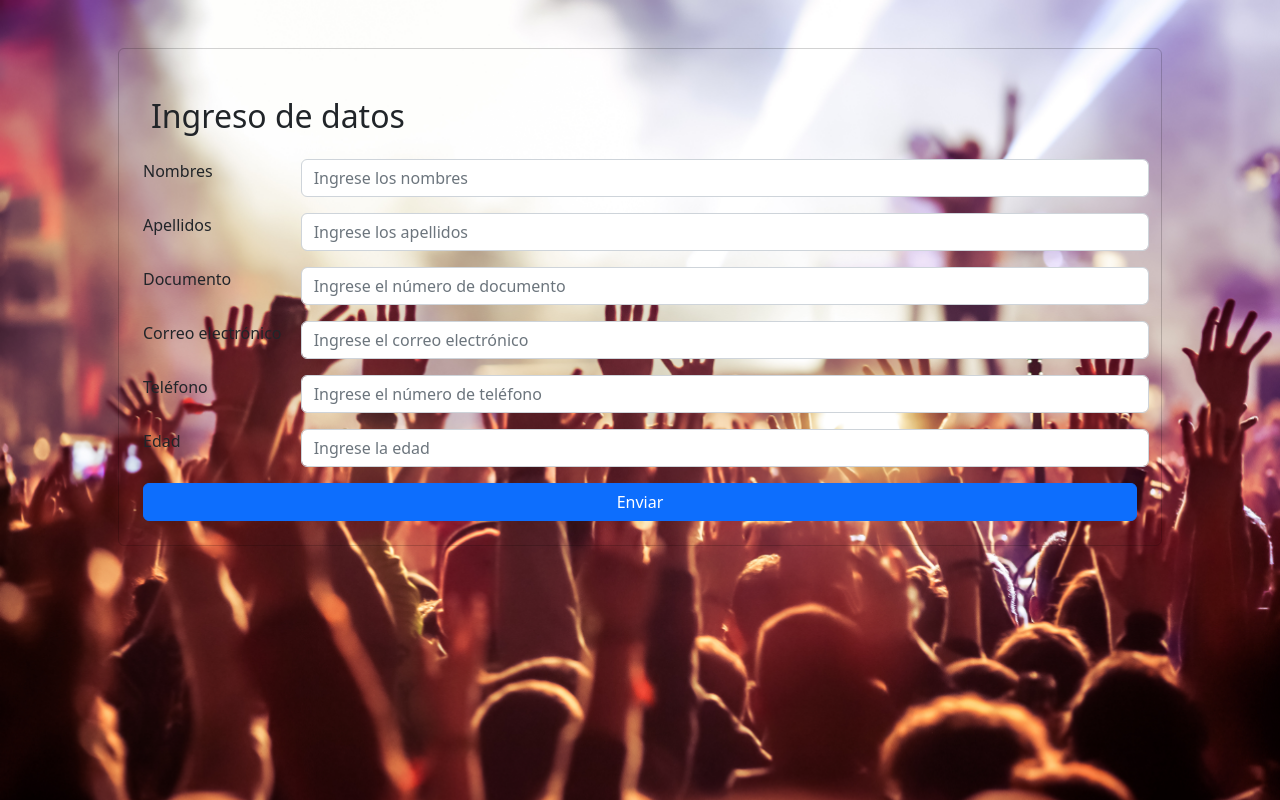
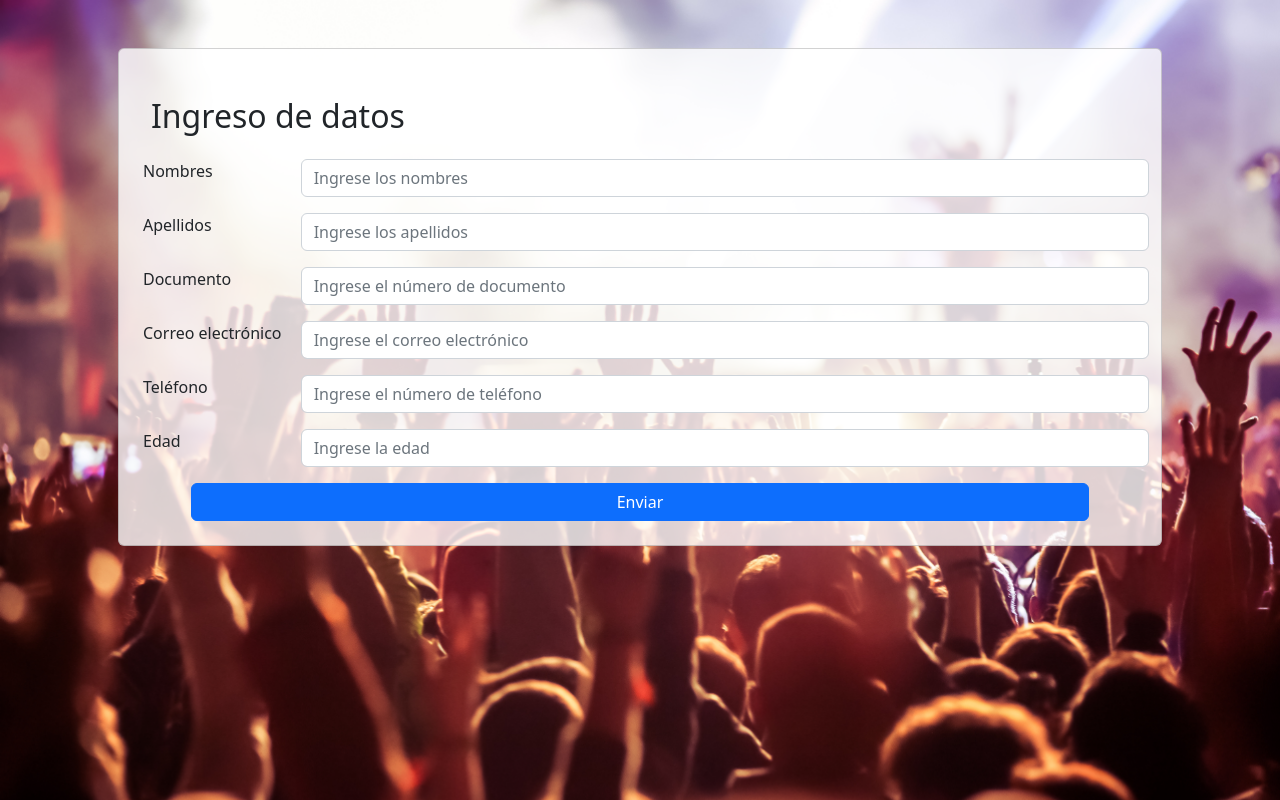
Before and after one commit to mvilladas/concierto, a PHP site: page /html/formulario.html in a window 1280 px wide. Run offline with PHP 8.4, Linux system fonts and the light colour scheme.

Commit message:
mejoritas aun

```diff
--- /dev/null
+++ b/css/style.css
@@ -0,0 +1,3 @@
+.tarjeta{
+    background: #fffc !important;
+}
--- a/html/formulario.html
+++ b/html/formulario.html
@@ -7,7 +7,7 @@
     <meta http-equiv="X-UA-Compatible" content="ie=edge">
     <title>Ingresar datos</title>
     <link href="https://cdn.jsdelivr.net/npm/bootstrap@5.2.0-beta1/dist/css/bootstrap.min.css" rel="stylesheet" integrity="sha384-0evHe/X+R7YkIZDRvuzKMRqM+OrBnVFBL6DOitfPri4tjfHxaWutUpFmBp4vmVor" crossorigin="anonymous">
-</head>
+    <link href="../css/style.css"  rel="stylesheet" type="text/css">
 </head>
 <body>
 <div class="bg-image"
@@ -16,7 +16,7 @@
         background-repeat: no-repeat;
         background-size: 100% auto;">
     <div class="container pt-5 px-5">
-        <div class="card bg-transparent ">
+        <div   class="card tarjeta">
             <form method="post" action="../logica/index.php" class="p-4">
                 <input type="text" name="funcion" value="agregarUsuario" hidden>
                 <h2 class="m-2 my-4">Ingreso de datos</h2>
@@ -44,10 +44,8 @@
                     <label for="edad" class="ml-5 form-label col-sm-2  ">Edad</label>
                     <input type="text" class="form-control col" id="edad" name="edad" placeholder="Ingrese la edad">
                 </div>
-                <div class="d-grid gap-2">
-                    <div class="d-grid gap-2">
-                        <button type="button" class="btn btn-primary ">Enviar</button>
-                    </div>
+                <div class="d-grid gap-2 px-5">
+                    <button type="button" class="btn btn-primary ">Enviar</button>
                 </div>
             </form>
         </div>
```
Also changed, not shown: html/puestos.php (renamed from html/puestos.html, +7 -9 lines).
